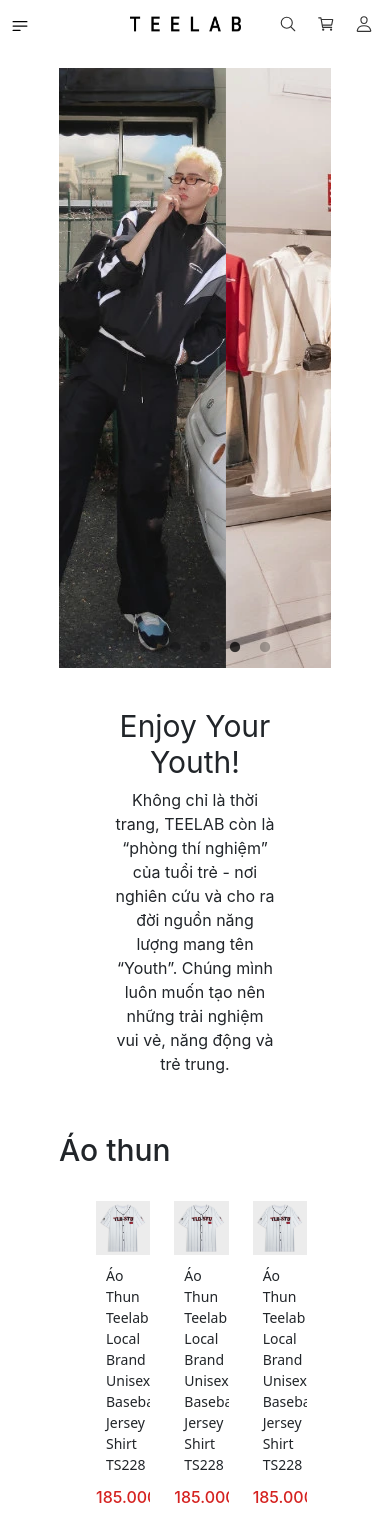
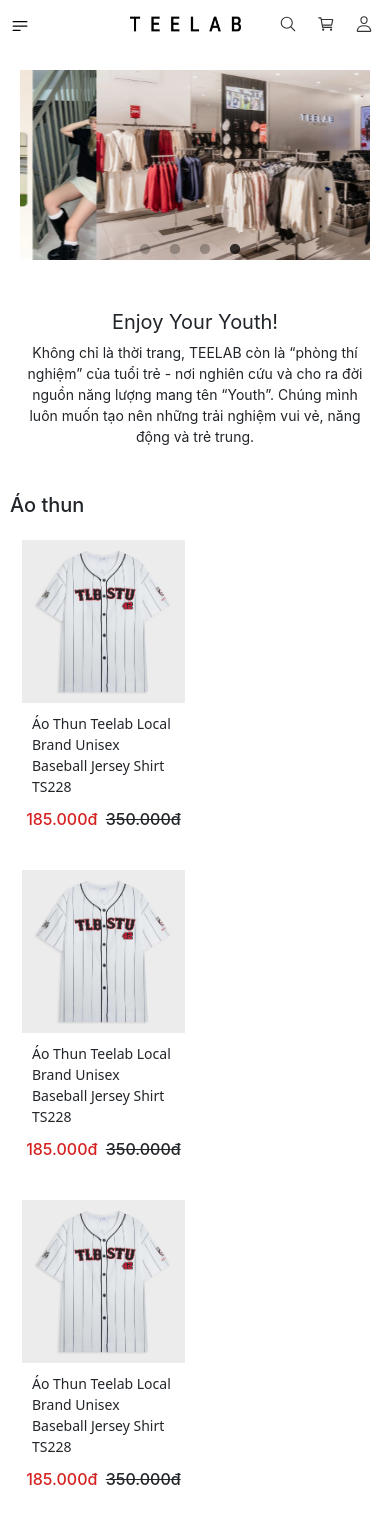
Before and after one commit to NguyenViKhang20130287/CDW_Clothes_Ecommerce_Shop, a React (Create React App) app: page / in a window 390 px wide. Shown: the top 1528 px of the page. Built offline with nearby package versions, Linux system fonts and the light colour scheme.

Commit message:
home screen responsive

```diff
--- a/src/components/Category/CategoryComponent.css
+++ b/src/components/Category/CategoryComponent.css
@@ -1,7 +1,6 @@
 .categoryContainer{
     padding: 10px;
     margin-bottom: 10px;
-    border-bottom: 1px solid #dadada;
 }
 
 .categoryContainer .title{
@@ -30,3 +29,18 @@
     transform: scale(1.1);
     color: var(--color-silver);
 }
+
+@media only screen and (max-width: 767px) {
+    .categoryContainer{
+        padding: 0;
+    }
+
+    .categoryContainer .title{
+        font-size: 20px;
+    }
+
+    .categoryContainer .moreCard{
+        width: 44%;
+        height: 300px;
+    }
+}
--- a/src/components/Footer/FooterComponent.css
+++ b/src/components/Footer/FooterComponent.css
@@ -1,11 +1,4 @@
-
-footer {
-    display: flex;
-    justify-content: space-between;
-}
-
 .footer {
-    position: relative;
     background: #000;
     padding-top: 40px;
     color: #999999;
--- a/src/components/Header/HeaderComponent.css
+++ b/src/components/Header/HeaderComponent.css
@@ -222,6 +222,9 @@
 /* responsive */
 @media only screen and (max-width: 767px) {
     .headerContainer {
+        position: fixed;
+        background: #ffffff;
+        width: 100%;
     }
 
     .leftContentResponsive {
@@ -240,12 +243,12 @@
 
     .sidebarPopupResponsive {
         display: block;
-        position: absolute;
+        position: fixed;
         left: 0;
         top: 0;
         border: 1px solid var(--color-silver);
         width: 40%;
-        height: 100vh;
+        min-height: 100vh;
         z-index: 2;
         background: #ffffff;
         transition: all .3s;
--- a/src/components/ProductCard/ProductCardComponent.css
+++ b/src/components/ProductCard/ProductCardComponent.css
@@ -1,10 +1,10 @@
 
 .productCardItem {
     width: 22%;
+    height: 330px;
     overflow: hidden;
     margin: 15px 12px;
     cursor: pointer;
-    height: 330px;
     transition: all .3s;
 }
 
@@ -51,3 +51,11 @@
     font-family: var(--font-family-sans-serif);
     text-decoration: line-through;
 }
+
+@media only screen and (max-width: 767px) {
+    .productCardItem {
+        width: 44%;
+        height: 300px;
+    }
+
+}
--- a/src/pages/HomeScreen/HomeScreen.css
+++ b/src/pages/HomeScreen/HomeScreen.css
@@ -1,3 +1,7 @@
+.homeContainer{
+    height: auto;
+}
+
 .homeWrapper {
     width: 80%;
     height: auto;
@@ -7,9 +11,8 @@
 
 .homeWrapper .sliderWrapper {
     padding: 10px;
-    position: relative;
+    margin-bottom: 40px;
     height: 600px;
-    margin-bottom: 40px;
 }
 
 .slick-dots{
@@ -21,6 +24,7 @@
 }
 
 .homeWrapper .sliderWrapper.slider {
+    height: 600px;
 }
 
 .homeWrapper.sliderWrapper.slider img {
@@ -62,6 +66,7 @@
     width: 100%;
     padding: 10px;
     margin-bottom: 20px;
+    border-top: 1px solid #dadada;
 }
 
 .homeWrapper .findOutMoreWrapper .title{
@@ -93,3 +98,48 @@
     height: 100%;
     object-fit: cover;
 }
+
+@media only screen and (max-width: 767px) {
+    .homeWrapper {
+        width: 100%;
+    }
+    .homeWrapper .sliderWrapper {
+        height: 200px;
+        overflow: hidden;
+        margin-top: 50px;
+    }
+
+    .homeWrapper .sliderWrapper .slider{
+        height: 200px;
+    }
+
+    .homeWrapper .sliderWrapper .slider img{
+        object-fit: cover;
+        height: 200px;
+    }
+
+    .homeWrapper .descriptionWrapper{
+        width: 100%;
+    }
+
+    .homeWrapper .descriptionWrapper .description{
+        font-size: 14px;
+        width: 100%;
+    }
+
+    .homeWrapper .descriptionWrapper .description .title{
+        font-size: 20px;
+    }
+
+    .homeWrapper .categoriesWrapper{
+        padding: 0;
+    }
+
+    .homeWrapper .findOutMoreWrapper .title{
+        font-size: 20px;
+    }
+
+    .homeWrapper .findOutMoreWrapper .images .imageWrapper{
+        width: 44%;
+    }
+}
```
